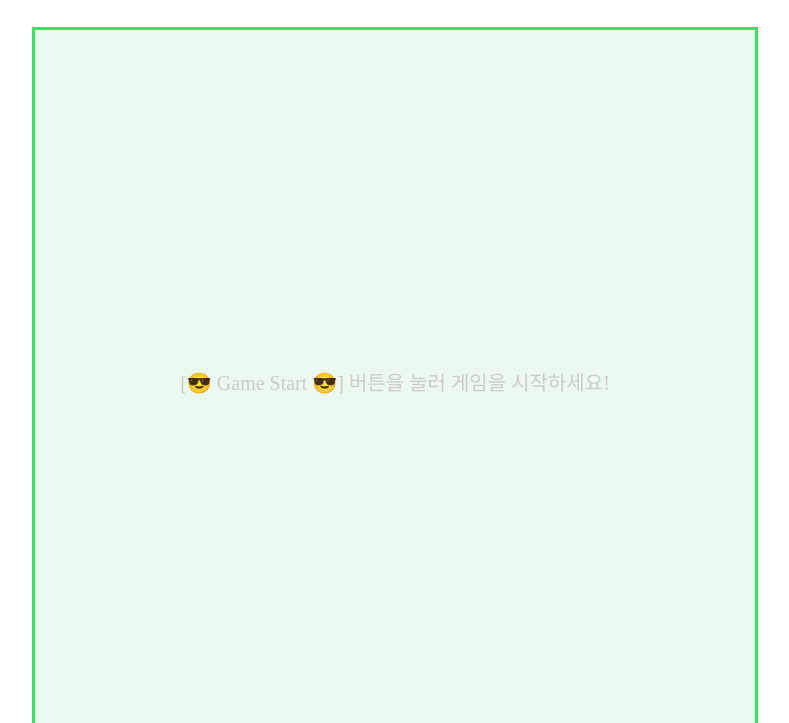
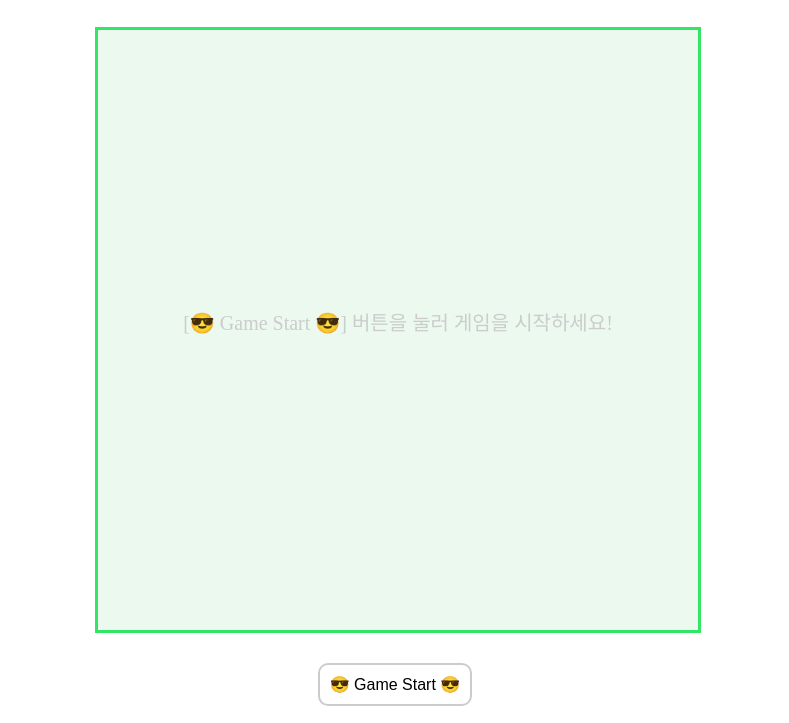
Before and after one commit to Hwang-Jisu/snake-game, a plain HTML site: page index.html in a window 1280 px wide. Shown: the part 71-794 px from the top of the page, without its empty margins (245-1034 px from the left). Drawn offline with Linux system fonts and the light colour scheme.

Commit message:
Add files via upload

```diff
--- a/main.css
+++ b/main.css
@@ -6,9 +6,8 @@ a {text-decoration: none; color: inherit;}
 body {font-family: "고딕", Gothic, sans-serif; text-align: center;}
 
 .wrap {
-  width: 800px;
+  width: 600px;
   margin: 0 auto;
-  touch-action: none;
 }
 
 .wrap h1 {
```
